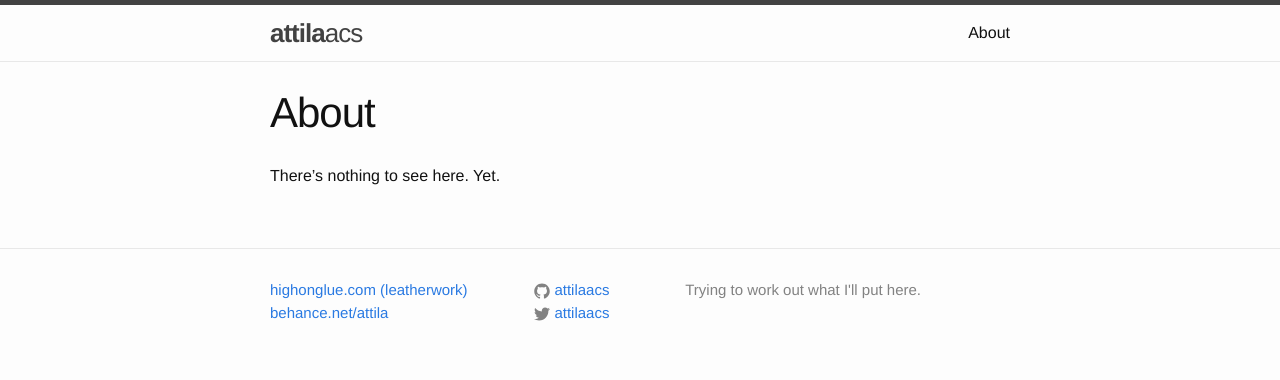
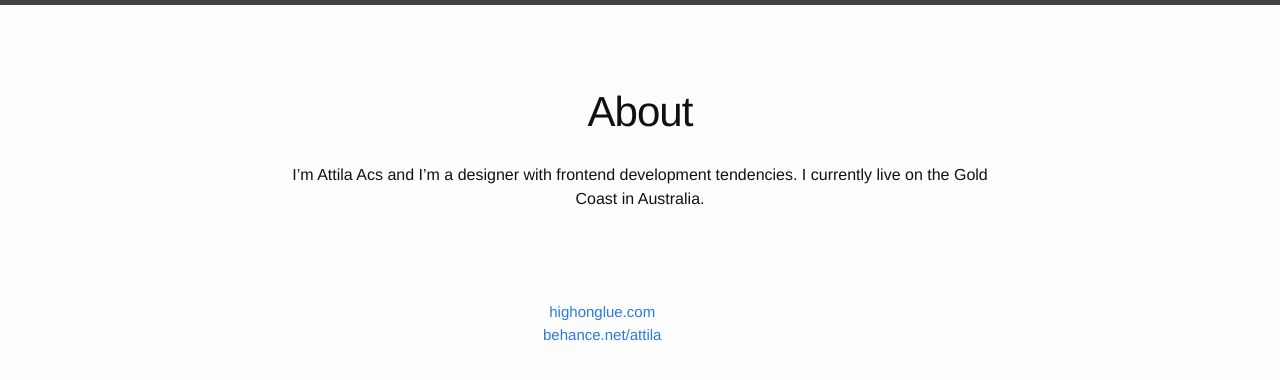
Before and after one commit to attilaacs/attilaacs.github.io, a Jekyll site: the page built from about.md, in a window 1280 px wide. Shown: the top 380 px of the page. Built offline with Jekyll 4.4.1, drawn with Linux system fonts in a browser that asks for light colours.

Commit message:
removed a lot of stuff. will re-do this

```diff
--- a/_includes/footer.html
+++ b/_includes/footer.html
@@ -4,47 +4,18 @@
 
     <div class="footer-col-wrapper">
       <div class="footer-col  footer-col-1">
-        <ul class="contact-list">
-          <li><a href="http://highonglue.com">highonglue.com (leatherwork)</a></li>
+
+      </div>
+
+      <div class="footer-col  footer-col-2">
+       <ul class="contact-list">
+          <li><a href="http://highonglue.com">highonglue.com</a></li>
           <li><a href="http://behance.net/attila">behance.net/attila</a></li>
         </ul>
       </div>
 
-      <div class="footer-col  footer-col-2">
-        <ul class="social-media-list">
-          {% if site.github_username %}
-          <li>
-            <a href="https://github.com/{{ site.github_username }}">
-              <span class="icon  icon--github">
-                <svg viewBox="0 0 16 16">
-                  <path fill="#828282" d="M7.999,0.431c-4.285,0-7.76,3.474-7.76,7.761 c0,3.428,2.223,6.337,5.307,7.363c0.388,0.071,0.53-0.168,0.53-0.374c0-0.184-0.007-0.672-0.01-1.32 c-2.159,0.469-2.614-1.04-2.614-1.04c-0.353-0.896-0.862-1.135-0.862-1.135c-0.705-0.481,0.053-0.472,0.053-0.472 c0.779,0.055,1.189,0.8,1.189,0.8c0.692,1.186,1.816,0.843,2.258,0.645c0.071-0.502,0.271-0.843,0.493-1.037 C4.86,11.425,3.049,10.76,3.049,7.786c0-0.847,0.302-1.54,0.799-2.082C3.768,5.507,3.501,4.718,3.924,3.65 c0,0,0.652-0.209,2.134,0.796C6.677,4.273,7.34,4.187,8,4.184c0.659,0.003,1.323,0.089,1.943,0.261 c1.482-1.004,2.132-0.796,2.132-0.796c0.423,1.068,0.157,1.857,0.077,2.054c0.497,0.542,0.798,1.235,0.798,2.082 c0,2.981-1.814,3.637-3.543,3.829c0.279,0.24,0.527,0.713,0.527,1.437c0,1.037-0.01,1.874-0.01,2.129 c0,0.208,0.14,0.449,0.534,0.373c3.081-1.028,5.302-3.935,5.302-7.362C15.76,3.906,12.285,0.431,7.999,0.431z"/>
-                </svg>
-              </span>
+      <div class="footer-col  footer-col-3">
 
-              <span class="username">{{ site.github_username }}</span>
-            </a>
-          </li>
-          {% endif %}
-
-          {% if site.twitter_username %}
-          <li>
-            <a href="https://twitter.com/{{ site.twitter_username }}">
-              <span class="icon  icon--twitter">
-                <svg viewBox="0 0 16 16">
-                  <path fill="#828282" d="M15.969,3.058c-0.586,0.26-1.217,0.436-1.878,0.515c0.675-0.405,1.194-1.045,1.438-1.809
-                  c-0.632,0.375-1.332,0.647-2.076,0.793c-0.596-0.636-1.446-1.033-2.387-1.033c-1.806,0-3.27,1.464-3.27,3.27 c0,0.256,0.029,0.506,0.085,0.745C5.163,5.404,2.753,4.102,1.14,2.124C0.859,2.607,0.698,3.168,0.698,3.767 c0,1.134,0.577,2.135,1.455,2.722C1.616,6.472,1.112,6.325,0.671,6.08c0,0.014,0,0.027,0,0.041c0,1.584,1.127,2.906,2.623,3.206 C3.02,9.402,2.731,9.442,2.433,9.442c-0.211,0-0.416-0.021-0.615-0.059c0.416,1.299,1.624,2.245,3.055,2.271 c-1.119,0.877-2.529,1.4-4.061,1.4c-0.264,0-0.524-0.015-0.78-0.046c1.447,0.928,3.166,1.469,5.013,1.469 c6.015,0,9.304-4.983,9.304-9.304c0-0.142-0.003-0.283-0.009-0.423C14.976,4.29,15.531,3.714,15.969,3.058z"/>
-                </svg>
-              </span>
-
-              <span class="username">{{ site.twitter_username }}</span>
-            </a>
-          </li>
-          {% endif %}
-        </ul>
-      </div>
-
-      <div class="footer-col  footer-col-3">
-        <p class="text">{{ site.description }}</p>
       </div>
     </div>
 
--- a/_includes/header.html
+++ b/_includes/header.html
@@ -2,25 +2,7 @@
 
   <div class="wrapper">
 
-    <a class="site-title" href="{{ site.baseurl }}/"><b>attila</b>acs</a>
 
-    <nav class="site-nav">
-      <a href="#" class="menu-icon">
-        <svg viewBox="0 0 18 15">
-          <path fill="#424242" d="M18,1.484c0,0.82-0.665,1.484-1.484,1.484H1.484C0.665,2.969,0,2.304,0,1.484l0,0C0,0.665,0.665,0,1.484,0 h15.031C17.335,0,18,0.665,18,1.484L18,1.484z"/>
-          <path fill="#424242" d="M18,7.516C18,8.335,17.335,9,16.516,9H1.484C0.665,9,0,8.335,0,7.516l0,0c0-0.82,0.665-1.484,1.484-1.484 h15.031C17.335,6.031,18,6.696,18,7.516L18,7.516z"/>
-          <path fill="#424242" d="M18,13.516C18,14.335,17.335,15,16.516,15H1.484C0.665,15,0,14.335,0,13.516l0,0 c0-0.82,0.665-1.484,1.484-1.484h15.031C17.335,12.031,18,12.696,18,13.516L18,13.516z"/>
-        </svg>
-      </a>
-
-      <div class="trigger">
-        {% for page in site.pages %}
-          {% if page.title %}
-          <a class="page-link" href="{{ page.url | prepend: site.baseurl }}">{{ page.title }}</a>
-          {% endif %}
-        {% endfor %}
-      </div>
-    </nav>
 
   </div>
 
--- a/_sass/_layout.scss
+++ b/_sass/_layout.scss
@@ -3,7 +3,7 @@
  */
 .site-header {
     border-top: 5px solid $grey-color-dark;
-    border-bottom: 1px solid $grey-color-light;
+
     min-height: 56px;
 
     // Positioning context for the mobile navigation icon
@@ -92,7 +92,7 @@
  * Site footer
  */
 .site-footer {
-    border-top: 1px solid $grey-color-light;
+
     padding: $spacing-unit 0;
 }
 
@@ -105,6 +105,7 @@
 .social-media-list {
     list-style: none;
     margin-left: 0;
+    text-align: center;
 }
 
 .footer-col-wrapper {
@@ -163,6 +164,7 @@
  */
 .page-content {
     padding: $spacing-unit 0;
+    text-align: center;
 }
 
 .page-heading {
--- a/about.md
+++ b/about.md
@@ -4,4 +4,4 @@ title: About
 permalink: /about/
 ---
 
-There's nothing to see here. Yet.
+I'm Attila Acs and I'm a designer with frontend development tendencies. I currently live on the Gold Coast in Australia.
```
Also changed, not shown: index.html (+1 -54 lines).
